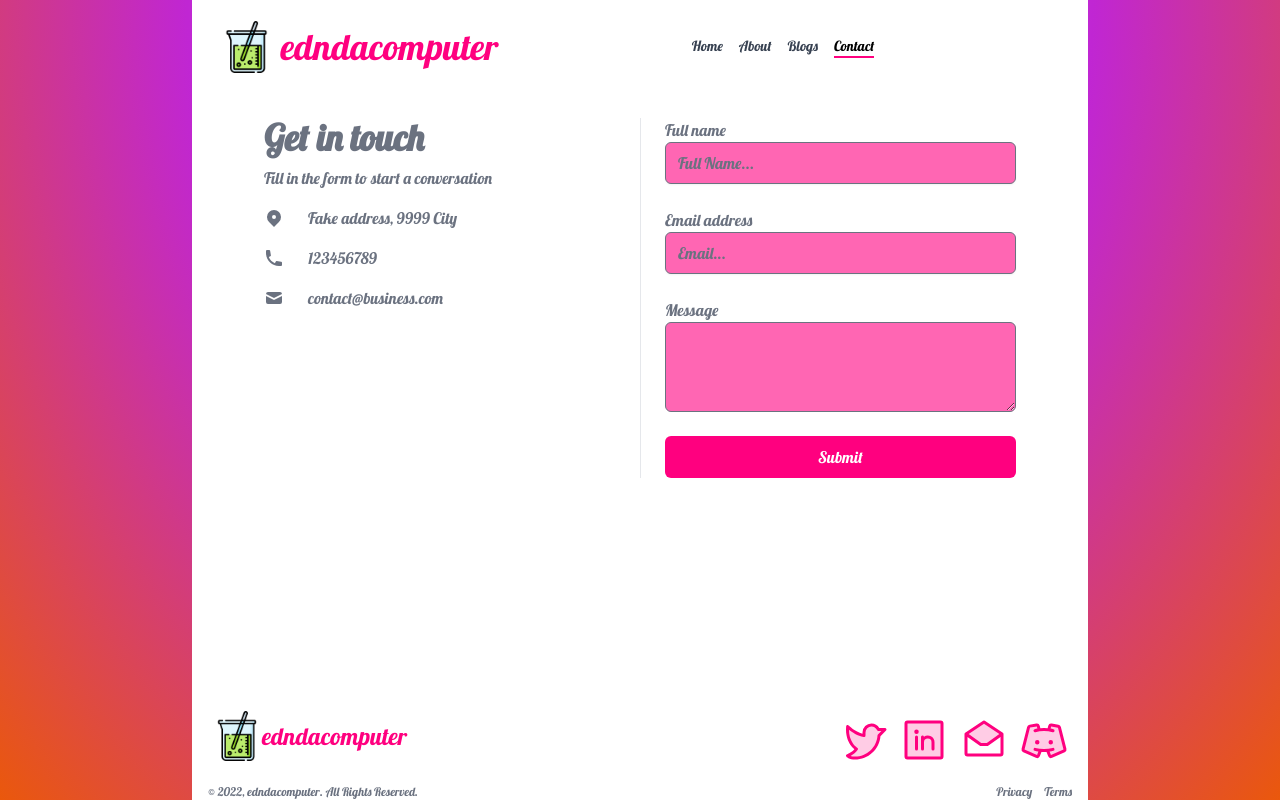
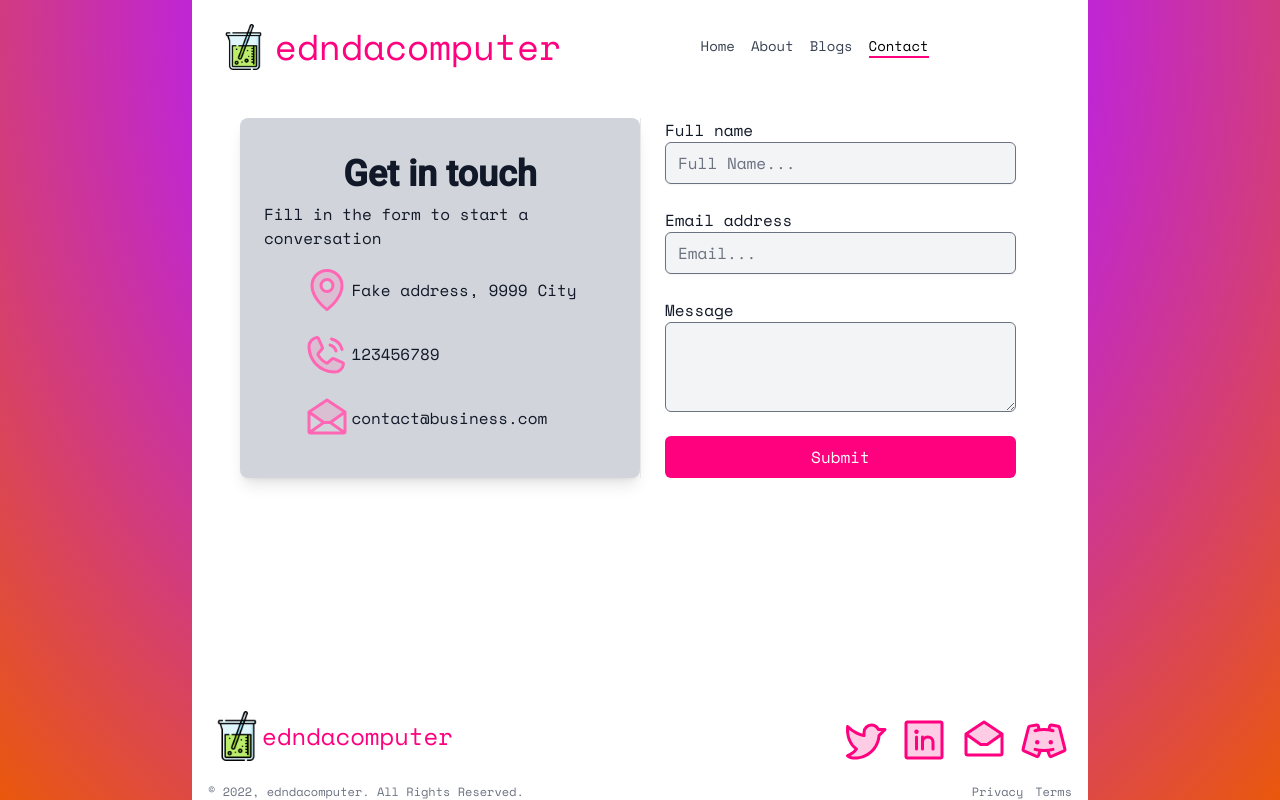
Before and after one commit to teambit710/edndacomputer-contentlayer-blog, a Next.js app: page /contact in a window 1280 px wide. Built offline with nearby package versions, Linux system fonts and the light colour scheme.

Commit message:
google fonts

```diff
--- a/pages/contact.jsx
+++ b/pages/contact.jsx
@@ -2,16 +2,19 @@ import { useForm } from "react-hook-form";
 import { yupResolver } from "@hookform/resolvers/yup";
 import * as yup from "yup";
 import Button from "../components/layout/Button";
+import { PhoneCall, MapPin, EnvelopeOpen } from "@phosphor-icons/react";
+
 export const Form = () => {
   const schema = yup.object().shape({
     fullName: yup.string().required("Your Full Name is Required!"),
-    email: yup.string().email().required(),
-    age: yup.number().positive().integer().min(18).required(),
-    password: yup.string().min(4).max(20).required(),
-    confirmPassword: yup
-      .string()
-      .oneOf([yup.ref("password"), null], "Passwords Don't Match")
-      .required(),
+    email: yup.string().email().required("Enter a valid email address!"),
+    age: yup
+      .number()
+      .positive()
+      .integer()
+      .min(18)
+      .required("Enter a valid age!"),
+    textarea: yup.string().required("Your Message is Required!"),
   });
 
   const {
@@ -27,65 +30,40 @@ export const Form = () => {
   };
 
   return (
-    <section className="py-6 bg-white text-gray-500">
+    <section className="py-6 bg-white text-gray-900">
       <div className="grid max-w-6xl grid-cols-1 px-6 mx-auto lg:px-8 md:grid-cols-2 md:divide-x">
-        <div className="py-6 md:py-0 md:px-6">
+        <div className="rounded-lg shadow-lg py-6 md:py-0 md:px-6 bg-gray-300 p-4 flex-col flex items-center justify-center">
           <h1 className="text-4xl font-bold">Get in touch</h1>
           <p className="pt-2 pb-4">Fill in the form to start a conversation</p>
           <div className="space-y-4">
             <p className="flex items-center">
-              <svg
-                xmlns="http://www.w3.org/2000/svg"
-                viewBox="0 0 20 20"
-                fill="currentColor"
-                className="w-5 h-5 mr-2 sm:mr-6"
-              >
-                <path
-                  fillRule="evenodd"
-                  d="M5.05 4.05a7 7 0 119.9 9.9L10 18.9l-4.95-4.95a7 7 0 010-9.9zM10 11a2 2 0 100-4 2 2 0 000 4z"
-                  clipRule="evenodd"
-                ></path>
-              </svg>
+              <MapPin size={48} color="#ff66b3" weight="duotone" />
               <span>Fake address, 9999 City</span>
             </p>
             <p className="flex items-center">
-              <svg
-                xmlns="http://www.w3.org/2000/svg"
-                viewBox="0 0 20 20"
-                fill="currentColor"
-                className="w-5 h-5 mr-2 sm:mr-6"
-              >
-                <path d="M2 3a1 1 0 011-1h2.153a1 1 0 01.986.836l.74 4.435a1 1 0 01-.54 1.06l-1.548.773a11.037 11.037 0 006.105 6.105l.774-1.548a1 1 0 011.059-.54l4.435.74a1 1 0 01.836.986V17a1 1 0 01-1 1h-2C7.82 18 2 12.18 2 5V3z"></path>
-              </svg>
+              <PhoneCall size={48} color="#ff66b3" weight="duotone" />
               <span>123456789</span>
             </p>
             <p className="flex items-center">
-              <svg
-                xmlns="http://www.w3.org/2000/svg"
-                viewBox="0 0 20 20"
-                fill="currentColor"
-                className="w-5 h-5 mr-2 sm:mr-6"
-              >
-                <path d="M2.003 5.884L10 9.882l7.997-3.998A2 2 0 0016 4H4a2 2 0 00-1.997 1.884z"></path>
-                <path d="M18 8.118l-8 4-8-4V14a2 2 0 002 2h12a2 2 0 002-2V8.118z"></path>
-              </svg>
+              <EnvelopeOpen size={48} color="#ff66b3" weight="duotone" />
               <span>contact@business.com</span>
             </p>
           </div>
         </div>
         <form
+          onSubmit={handleSubmit(onSubmit)}
           novalidate=""
           className="flex flex-col py-6 space-y-6 md:py-0 md:px-6 ng-untouched ng-pristine ng-valid"
         >
           <label className="block">
             <span className="mb-1">Full name</span>
             <input
-              className="block w-full rounded-md shadow-sm focus:ring focus:ring-opacity-75 focus:ring-green-400 bg-primary-light"
+              className="block w-full rounded-md shadow-sm focus:ring focus:ring-opacity-75 focus:ring-primary-dark bg-gray-100"
               type="text"
               placeholder="Full Name..."
               {...register("fullName")}
             />
-            <p>{errors.fullName?.message}</p>
+            <p className="text-sm text-red-500">{errors.fullName?.message}</p>
           </label>
           <label className="block">
             <span className="mb-1">Email address</span>
@@ -93,14 +71,16 @@ export const Form = () => {
               type="text"
               placeholder="Email..."
               {...register("email")}
-              className="block w-full rounded-md shadow-sm focus:ring focus:ring-opacity-75 focus:ring-green-400 bg-primary-light"
+              className="block w-full rounded-md shadow-sm focus:ring focus:ring-opacity-75 focus:ring-primary-dark bg-gray-100"
             />
+            <p className="text-sm text-red-500">{errors.email?.message}</p>
           </label>
           <label className="block">
             <span className="mb-1">Message</span>
             <textarea
               rows="3"
-              className="block w-full rounded-md focus:ring focus:ring-opacity-75 focus:ring-green-400 bg-primary-light"
+              {...register("textarea")}
+              className="block w-full rounded-md focus:ring focus:ring-opacity-75 focus:ring-primary-dark bg-gray-100"
             ></textarea>
           </label>
           <Button className="self-center" color="primary">
--- a/styles/globals.css
+++ b/styles/globals.css
@@ -1,9 +1,14 @@
 @import url("https://fonts.googleapis.com/css2?family=Lobster&display=swap");
+@import url("https://fonts.googleapis.com/css2?family=Roboto:wght@500&family=Space+Mono&display=swap");
 /* globals.css */
 @tailwind base;
 @tailwind components;
 @tailwind utilities;
 
+h1 {
+  font-family: "Roboto", sans-serif;
+}
+
 body {
-  font-family: Lobster;
+  font-family: "Space Mono", monospace;
 }
```
